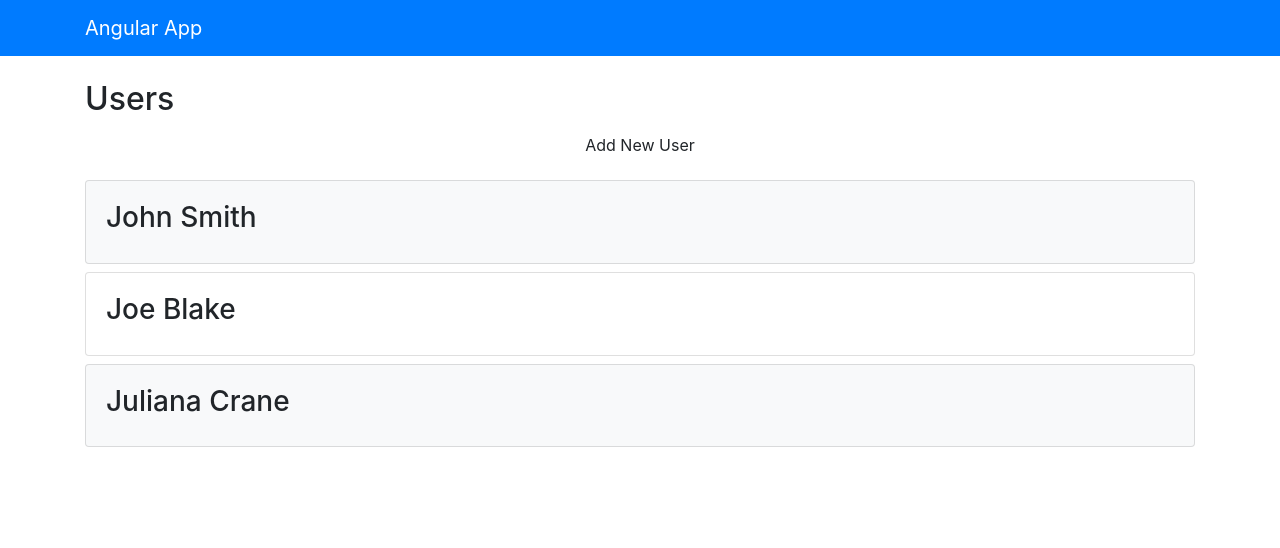
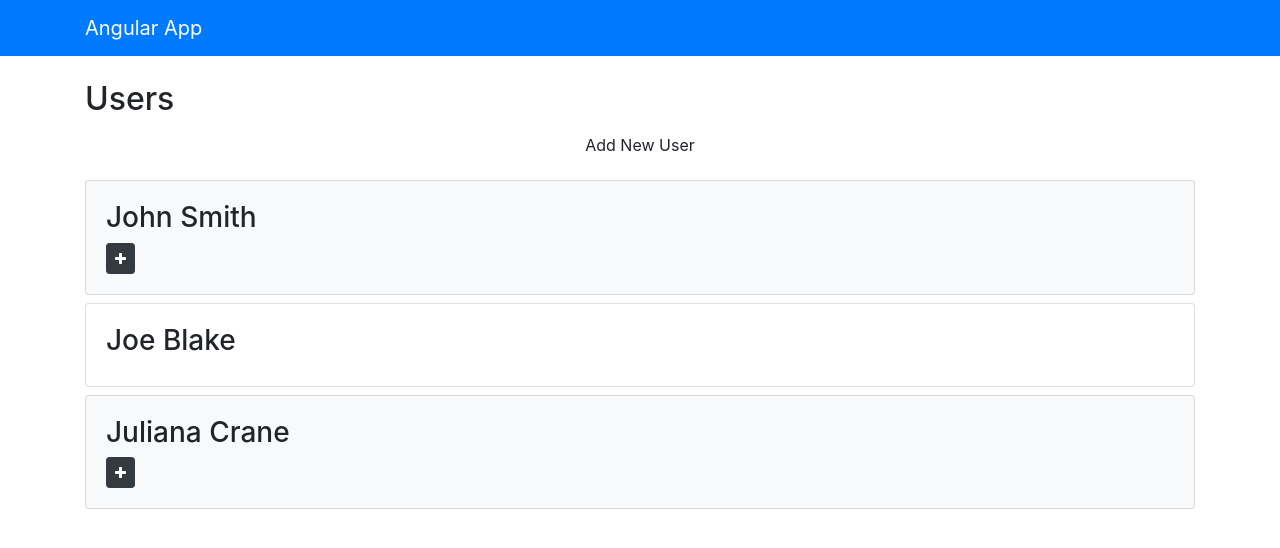
Before and after one commit to feelgreatfoodie/angularApp, an Angular app: page / in a window 1280 px wide. Shown: the top 548 px of the page. Built offline with nearby package versions, Linux system fonts and the light colour scheme.

Commit message:
added font-awesome icons with button click

```diff
--- a/angular.json
+++ b/angular.json
@@ -24,6 +24,7 @@
             ],
             "styles": [
               "src/styles.css",
+              "node_modules/font-awesome/css/font-awesome.css",
               "node_modules/bootstrap/dist/css/bootstrap.css"
             ],
             "scripts": [
--- a/package.json
+++ b/package.json
@@ -22,6 +22,7 @@
     "@angular/router": "^6.1.0",
     "bootstrap": "4.0.0-beta.2",
     "core-js": "^2.5.4",
+    "font-awesome": "^4.7.0",
     "jquery": "^3.3.1",
     "popper.js": "^1.14.4",
     "rxjs": "~6.2.0",
--- a/src/app/components/users/users.component.html
+++ b/src/app/components/users/users.component.html
@@ -3,7 +3,8 @@
 <ul class="list-unstyled" *ngIf="loaded && users?.length > 0">
   <li class="card card-body mb-2" *ngFor="let user of users" [class.bg-light]="user.isActive">
     <h3>{{ user.firstName }} {{ user.lastName }}</h3>
-    <ul class="list-group" *ngIf="showExtended && user.age && user.address">
+    <small *ngIf="user.age && user.address"><button (click)="toggleHide(user)" class="btn btn-dark btn-sm"><i [ngClass]="user.hide ? 'fa fa-plus' : 'fa fa-minus'"></i></button></small>
+    <ul class="list-group" *ngIf="!user.hide && user.age && user.address">
       <li class="list-group-item">Age: {{ user.age }}</li>
       <li class="list-group-item">Address: {{ user.address.street }} {{ user.address.city }}, {{ user.address.state }}</li>
       <li class="list-group-item">Joined: {{ user.registered | date }}</li>
--- a/src/app/components/users/users.component.ts
+++ b/src/app/components/users/users.component.ts
@@ -10,7 +10,7 @@
 
 export class UsersComponent implements OnInit {
   users: User[]
-  showExtended: boolean = false
+  showExtended: boolean = true
   loaded: boolean = false
   enableAdd: boolean = true
   currentClasses: {}
@@ -30,12 +30,15 @@
             state: 'NY'
           },
           isActive: true,
-          registered: new Date('01/02/2018 08:30:00')
+          registered: new Date('01/02/2018 08:30:00'),
+          hide: true
         },
         {
           firstName: 'Joe',
           lastName: 'Blake',
-          isActive: false
+          isActive: false,
+          registered: new Date('11/15/2016'),
+          hide: true
         },
         {
           firstName: 'Juliana',
@@ -47,7 +50,8 @@
             state: 'CA'
           },
           isActive: true,
-          registered: new Date('03/12/2018 16:10:00')
+          registered: new Date('03/12/2018 16:10:00'),
+          hide: true
         }
       ]
 
@@ -58,8 +62,8 @@
     this.users.push(user)
   }
 
-  fireEvent(e) {
-    console.log(e.type)
+  toggleHide(user) {
+    user.hide = !user.hide
   }
 
 }
--- a/src/app/models/User.ts
+++ b/src/app/models/User.ts
@@ -8,5 +8,6 @@
     state?: string
   },
   isActive?: boolean,
-  registered?: any
+  registered?: any,
+  hide?: true
 }
```
Also changed, not shown: 1 other file (tests, documents, lock files or other folders).
